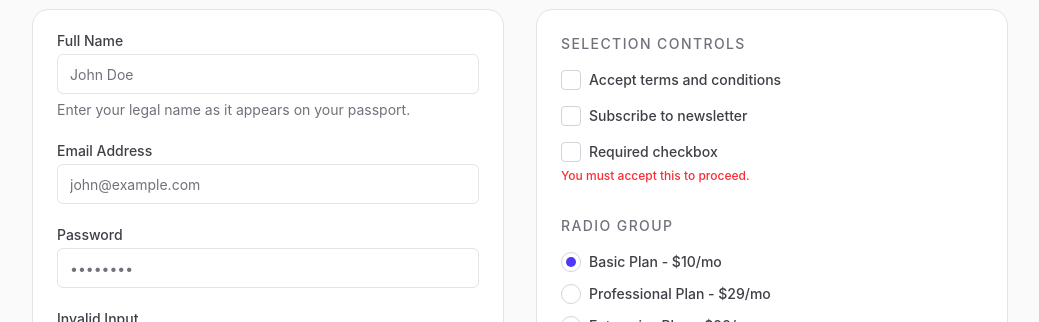
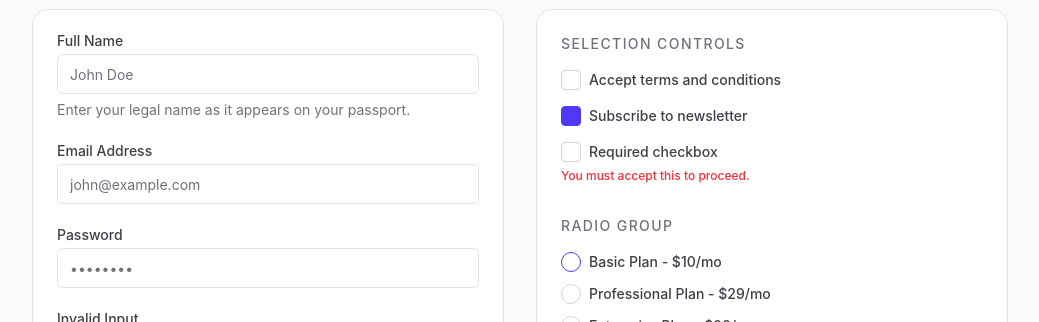
Before and after one commit to SabirAmeen/component-library, a React (Vite) app: page / in a window 1280 px wide. Shown: the part 708-1030 px from the top of the page, without its empty margins (120-1159 px from the left). Built offline with nearby package versions, Linux system fonts and the light colour scheme.

Commit message:
refactor: improve component accessibility, layout, and animation consistency across Checkbox, Radio, Dropdown, Tabs, and Toast components.

```diff
--- a/src/components/ui/Checkbox.tsx
+++ b/src/components/ui/Checkbox.tsx
@@ -11,20 +11,20 @@ const Checkbox = React.forwardRef<HTMLInputElement, CheckboxProps>(
   ({ className, label, error, ...props }, ref) => {
     return (
       <div className="flex flex-col gap-1.5">
-        <label className="flex items-center gap-2 group cursor-pointer">
-          <div className="relative flex items-center justify-center h-5 w-5 rounded border border-zinc-300 bg-white group-hover:border-indigo-500 group-focus-within:ring-2 group-focus-within:ring-indigo-500 transition-all">
+        <label className="flex items-center gap-2 group cursor-pointer w-fit">
           <input
             type="checkbox"
             className={cn(
-                "peer absolute inset-0 opacity-0 cursor-pointer disabled:cursor-not-allowed",
+              "peer sr-only",
               className
             )}
             ref={ref}
             {...props}
           />
+          <div className="relative flex items-center justify-center h-5 w-5 rounded border border-zinc-300 bg-white group-hover:border-indigo-500 peer-focus-visible:ring-2 peer-focus-visible:ring-indigo-500 transition-all peer-checked:border-indigo-600 peer-checked:bg-indigo-600">
             {/* Custom Checkmark SVG */}
             <svg
-              className="h-3.5 w-3.5 text-white opacity-0 peer-checked:opacity-100 transition-opacity pointer-events-none"
+              className="h-3.5 w-3.5 text-white opacity-0 peer-checked:opacity-100 transition-opacity pointer-events-none z-10"
               xmlns="http://www.w3.org/2000/svg"
               fill="none"
               viewBox="0 0 24 24"
@@ -33,7 +33,6 @@ const Checkbox = React.forwardRef<HTMLInputElement, CheckboxProps>(
             >
               <path strokeLinecap="round" strokeLinejoin="round" d="M5 13l4 4L19 7" />
             </svg>
-            <div className="absolute inset-0 rounded bg-indigo-600 opacity-0 peer-checked:opacity-100 -z-10 transition-opacity" />
           </div>
           {label && (
             <span className="text-sm font-medium leading-none text-zinc-700 peer-disabled:cursor-not-allowed peer-disabled:opacity-70">
--- a/src/components/ui/Dropdown.tsx
+++ b/src/components/ui/Dropdown.tsx
@@ -98,8 +98,13 @@ const DropdownMenu = React.forwardRef<HTMLDivElement, DropdownMenuProps>(
     return (
       <div
         ref={ref}
+        data-state={isOpen ? "open" : "closed"}
+        data-side="bottom"
         className={cn(
-          "absolute right-0 z-50 mt-2 min-w-[8rem] overflow-hidden rounded-md border border-zinc-200 bg-white p-1 text-zinc-950 shadow-md animate-in fade-in-0 zoom-in-95 data-[state=closed]:animate-out data-[state=closed]:fade-out-0 data-[state=closed]:zoom-out-95 data-[side=bottom]:slide-in-from-top-2 data-[side=left]:slide-in-from-right-2 data-[side=right]:slide-in-from-left-2 data-[side=top]:slide-in-from-bottom-2 dark:border-zinc-800 dark:bg-zinc-950 dark:text-zinc-50",
+          "absolute right-0 z-50 mt-2 min-w-[8rem] overflow-hidden rounded-md border border-zinc-200 bg-white p-1 text-zinc-950 shadow-md",
+          "animate-in fade-in-0 zoom-in-95",
+          "data-[side=bottom]:slide-in-from-top-2 data-[side=left]:slide-in-from-right-2 data-[side=right]:slide-in-from-left-2 data-[side=top]:slide-in-from-bottom-2",
+          "dark:border-zinc-800 dark:bg-zinc-950 dark:text-zinc-50",
           className
         )}
         {...props}
--- a/src/components/ui/Radio.tsx
+++ b/src/components/ui/Radio.tsx
@@ -10,17 +10,17 @@ const Radio = React.forwardRef<HTMLInputElement, RadioProps>(
   ({ className, label, ...props }, ref) => {
     return (
       <div className="flex flex-col gap-1.5">
-        <label className="flex items-center gap-2 group cursor-pointer inline-flex">
-          <div className="relative flex items-center justify-center h-5 w-5 rounded-full border border-zinc-300 bg-white group-hover:border-indigo-500 group-focus-within:ring-2 group-focus-within:ring-indigo-500 transition-all">
+        <label className="flex items-center gap-2 group cursor-pointer w-fit">
           <input
             type="radio"
             className={cn(
-                "peer absolute inset-0 opacity-0 cursor-pointer disabled:cursor-not-allowed",
+              "peer sr-only",
               className
             )}
             ref={ref}
             {...props}
           />
+          <div className="relative flex items-center justify-center h-5 w-5 rounded-full border border-zinc-300 bg-white group-hover:border-indigo-500 peer-focus-visible:ring-2 peer-focus-visible:ring-indigo-500 transition-all peer-checked:border-indigo-600">
             {/* Custom Dot */}
             <div className="h-2.5 w-2.5 rounded-full bg-indigo-600 opacity-0 scale-50 peer-checked:opacity-100 peer-checked:scale-100 transition-all pointer-events-none" />
           </div>
--- a/src/components/ui/Tabs.tsx
+++ b/src/components/ui/Tabs.tsx
@@ -107,6 +107,7 @@ const TabsContent = React.forwardRef<HTMLDivElement, TabsContentProps>(
         data-state={isActive ? 'active' : 'inactive'}
         className={cn(
           'mt-2 ring-offset-white focus-visible:outline-none focus-visible:ring-2 focus-visible:ring-zinc-950 focus-visible:ring-offset-2 dark:ring-offset-zinc-950 dark:focus-visible:ring-zinc-300',
+          "animate-in fade-in-0 duration-300",
           className
         )}
         {...props}
--- a/src/hooks/use-toast.ts
+++ b/src/hooks/use-toast.ts
@@ -8,6 +8,7 @@ export interface ToastData {
   description?: string;
   variant?: ToastVariant;
   duration?: number;
+  open?: boolean;
 }
 
 type ActionType = "ADD_TOAST" | "UPDATE_TOAST" | "REMOVE_TOAST" | "DISMISS_TOAST";
@@ -114,7 +115,7 @@ export function useToast() {
         listeners.splice(index, 1);
       }
     };
-  }, [state]);
+  }, []);
 
   return {
     ...state,
@@ -138,6 +139,7 @@ function toast({ ...props }: Omit<ToastData, "id">) {
     toast: {
       ...props,
       id,
+      open: true,
     },
   });
 
```
Also changed, not shown: 1 other file (tests, documents, lock files or other folders). Lines whose indentation alone changed are shown as unchanged.
